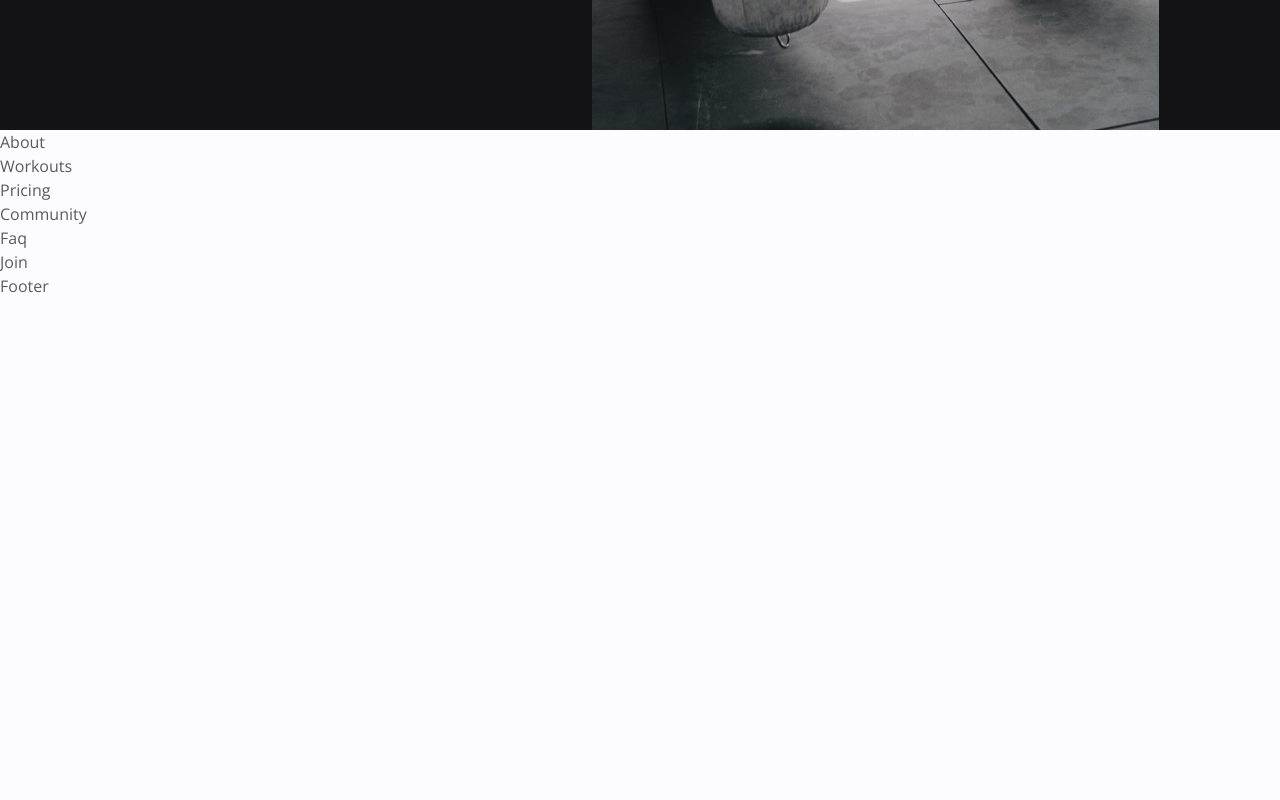
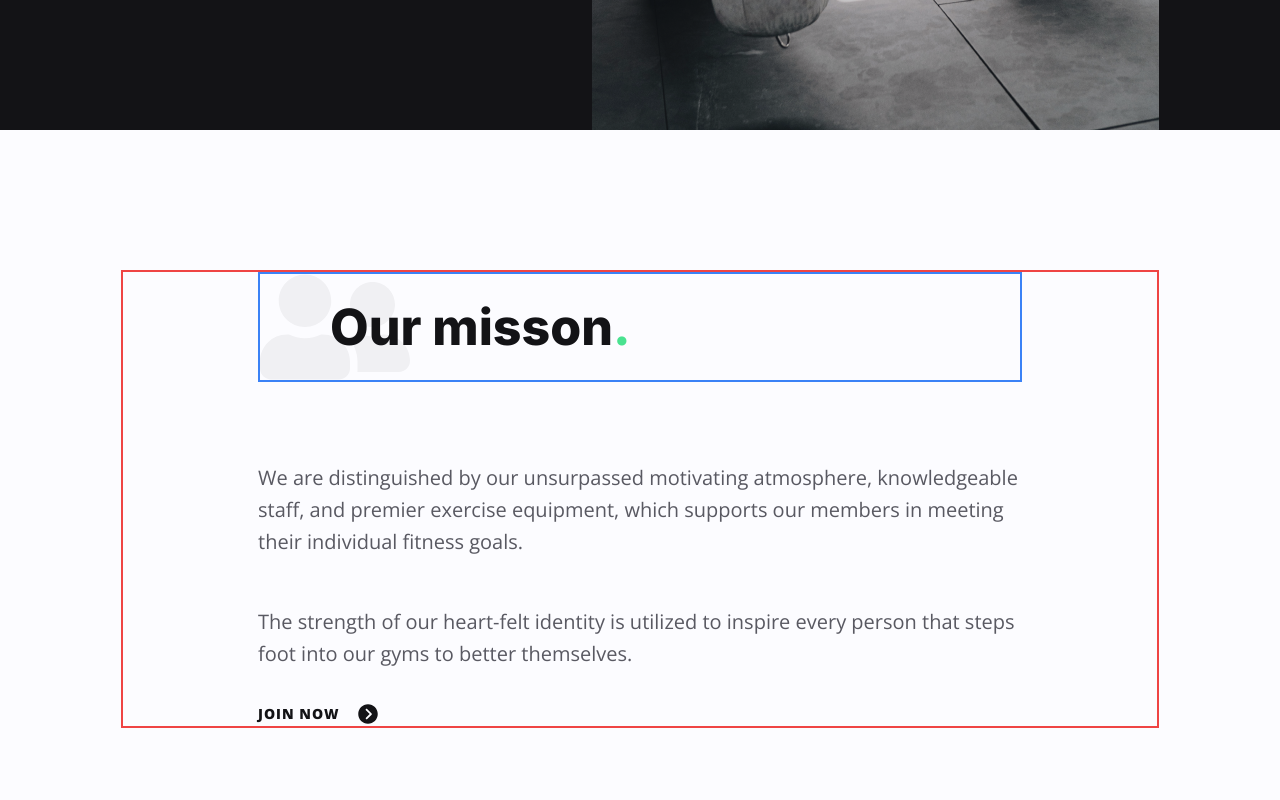
Before and after one commit to alexangria1992/gym-website, a React (Create React App) app: page / in a window 1280 px wide. Shown: the part 660-1460 px from the top of the page. Built offline with nearby package versions, Linux system fonts and the light colour scheme; the HTML template or start-up script is replaced by a standard one.

Commit message:
About Us Section

```diff
--- a/src/components/About.js
+++ b/src/components/About.js
@@ -1,7 +1,51 @@
-import React from 'react';
+import React from "react";
+
+import { about } from "../data";
+
+import { IoIosArrowDroprightCircle } from "react-icons/io";
 
 const About = () => {
-  return <div>About</div>;
+  const { title, subtitle1, subtitle2, icon, link } = about;
+  return (
+    <section className=" py-[80px] md:py-[110px] lg:pt-[140px] lg:pb-[180px]">
+      <div className="container mx-auto px-[20px] lg:px-[135px] border-2 border-red-500">
+        <div
+          className="section-title-group justify-start border-2 border-blue-500"
+          data-aos="fade-up"
+          data-aos-delay="100"
+        >
+          <img src={icon} alt="" />
+          <h2 className="h2 section-title">
+            {title}
+            <span className="text-primary-200">.</span>
+          </h2>
+        </div>
+        <p
+          className="md:text-body-md mb-12"
+          data-aos="fade-up"
+          data-aos-delay="200"
+        >
+          {subtitle1}
+        </p>
+        <p
+          className="md:text-body-md mb-8"
+          data-aos="fade-up"
+          data-aos-delay="300"
+        >
+          {subtitle2}
+        </p>
+        <div data-aos="fade-up" data-aos-delay="400">
+          <a
+            className="link flex items-center gap-x-4 hover:gap-x-6 transition-all"
+            href="#"
+          >
+            {link}
+            <IoIosArrowDroprightCircle className="text-2xl" />
+          </a>
+        </div>
+      </div>
+    </section>
+  );
 };
 
 export default About;
```
